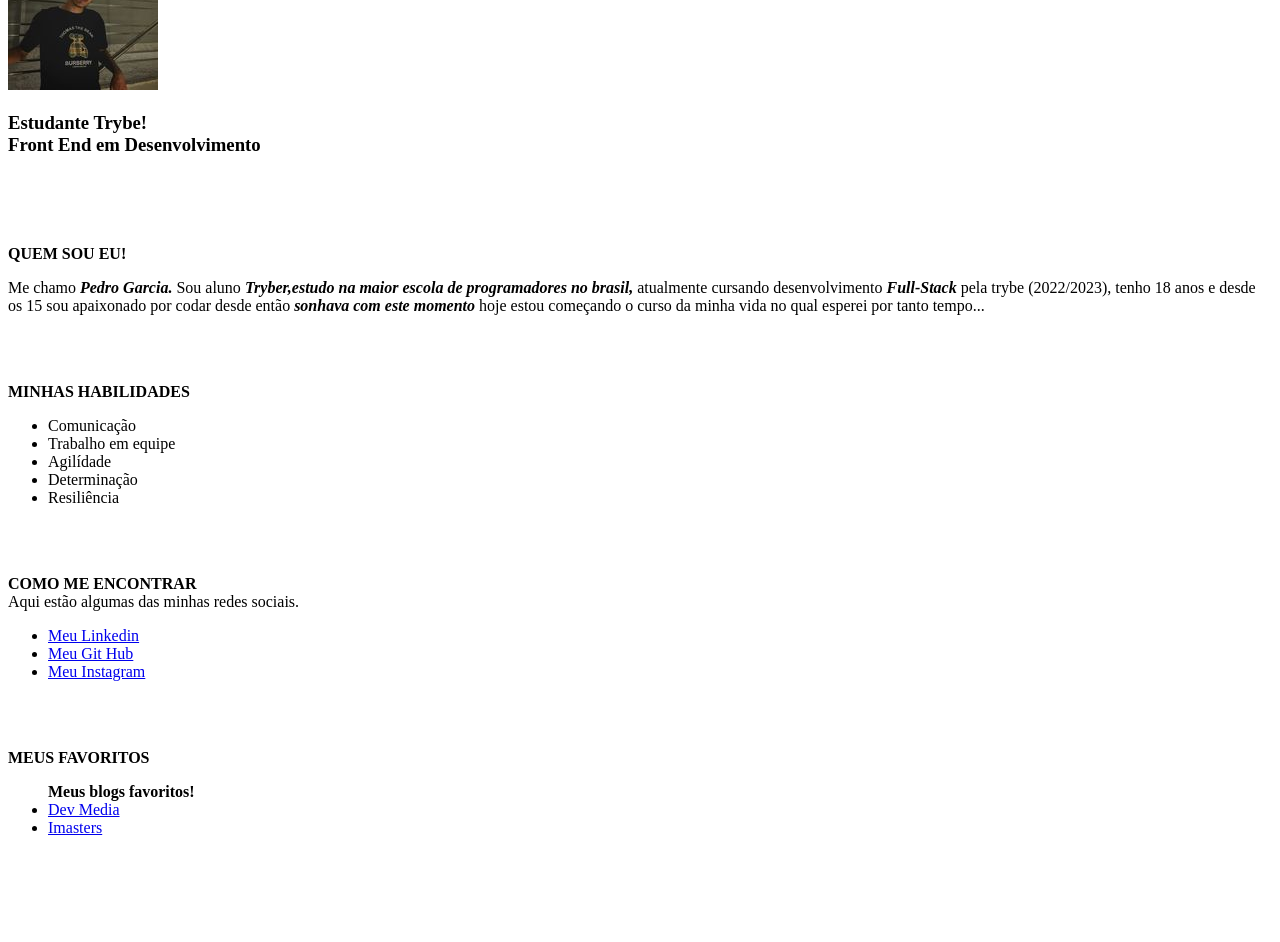
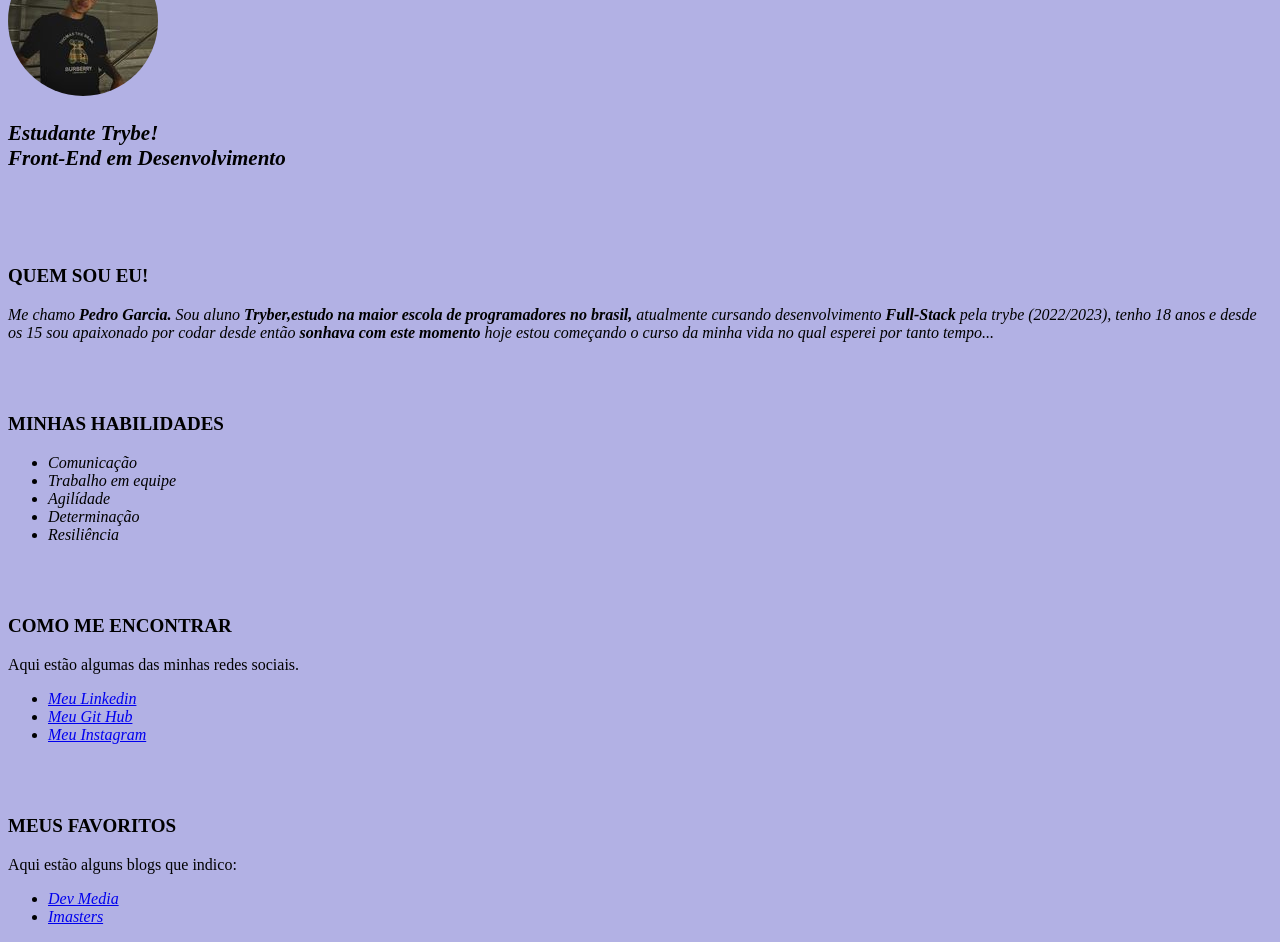
Before and after one commit to Pedrogarcia011/Pedrogarcia011.github.io, a plain HTML site: page index.html in a window 1280 px wide. Shown: the part 181-1123 px from the top of the page. Before the commit the page ends 1034 px from the top, so only its background shows below. Drawn offline with Linux system fonts and the light colour scheme.

Commit message:
meuporti

```diff
--- a/index.html
+++ b/index.html
@@ -4,22 +4,30 @@
     <meta charset="UTF-8">
     <meta http-equiv="X-UA-Compatible" content="IE=edge">
     <meta name="viewport" content="width=device-width, initial-scale=1.0">
-    <title>MeuPortfólio</title>
+    <title>Meu Portifolio</title>
+    <link rel="stylesheet" href="style.css">
 </head>
 <body>
     <h3>Olá, eu sou</h3>
-    <h1>Pedro Henrique.</h1>
-    <img src="239472078_361729928783295_6809385154148595155_n.jpg" alt="minha foto">
-    <h3>Estudante Trybe! <br> Front End em Desenvolvimento</h3>
+    <h1 id="stylenome">Pedro Henrique.</h1>
+    <img src="239472078_361729928783295_6809385154148595155_n.jpg" alt="minhafoto">
+    <h3 class="tamanhotxt">Estudante Trybe! <br> Front-End em Desenvolvimento</h3>
     <br>
     <br>
     <br>
-    <p><strong>QUEM SOU EU!</strong></p>
-    <p>Me chamo <strong><em>Pedro Garcia.</em></strong> Sou aluno <em><strong>Tryber,estudo na maior escola de programadores no brasil,</strong></em> atualmente cursando desenvolvimento <strong><em>Full-Stack</em></strong> pela trybe (2022/2023), tenho 18 anos e desde os 15 sou apaixonado por codar desde então <em><Strong>sonhava com este momento</Strong></em> hoje estou começando o curso da minha vida no qual esperei por tanto tempo... </p>
+    <p class="quemsoueu"><strong>QUEM SOU EU!</strong></p>
+    <p id="descricao"> <p id="descricao">Me chamo <strong><em>Pedro Garcia.</em>
+    </strong> Sou aluno <em><strong>Tryber,estudo na
+        maior escola de programadores no brasil,
+    </strong></em> atualmente cursando desenvolvimento
+     <strong><em>Full-Stack</em></strong> pela trybe (2022/2023),
+     tenho 18 anos e desde os 15 sou apaixonado por codar desde então
+     <em><Strong>sonhava com este momento</Strong></em> hoje estou começando
+      o curso da minha vida no qual esperei por tanto tempo... </p>
       <br>
       <br>
-    <p><strong>MINHAS HABILIDADES</strong></p>
-    <ul>
+      <p class="titulos, quemsoueu"><strong>MINHAS HABILIDADES</strong></p>
+      <ul id="primeiroul">
           <li>Comunicação</li>
           <li>Trabalho em equipe</li>
           <li>Agilídade</li>
@@ -28,16 +36,18 @@
       </ul>
       <br>
       <br>
-    <p><strong>COMO ME ENCONTRAR</strong><br>Aqui estão algumas das minhas redes sociais.</p>
-    <ul>
+      <p class="titulos, quemsoueu"><strong>COMO ME ENCONTRAR</strong></p>
+          <p>Aqui estão algumas das minhas redes sociais.</p>
+      <ul class="links">
           <li> <a href="https://www.linkedin.com/in/pedro-henrique-garcia-7a979a24a/" target="_blank">Meu Linkedin </a> </li>
           <li> <a href="https://github.com/Pedrogarcia011" target="_blank">Meu Git Hub </a> </li>
           <li> <a href="https://www.instagram.com/pedrogarcia.morais/" target="_blank">Meu Instagram </a> </li>
       </ul>
       <br>
       <br>
-    <p><strong>MEUS FAVORITOS</strong></p>
-    <ul> <strong> Meus blogs favoritos! </strong>
+      <p class="titulos, quemsoueu"><strong>MEUS FAVORITOS</strong></p>
+          <p>Aqui estão alguns blogs que indico:</p>
+      <ul class="links">
         <li> <a href="https://www.devmedia.com.br/artigos/" target="_blank">Dev Media</a> </li>
         <li> <a href="https://imasters.com.br/" target="_blank">Imasters</a> </li>
      </ul>
--- /dev/null
+++ b/style.css
@@ -0,0 +1,43 @@
+#stylenome{
+    font-family: Georgia, 'Times New Roman', Times, serif
+}
+
+h3{
+    font-style: italic;
+}
+
+#quemsoueu{
+    font-family:sans-serif ;
+}
+
+#descricao{
+    font-style: italic;
+}
+
+.titulos{
+    font-family: sans-serif;
+}
+
+#primeiroul{
+    font-style: italic;
+}
+
+.links{
+    font-style: italic;
+}
+
+img{
+    border-radius: 50%;
+}
+
+body{
+    background-color: rgba(7, 5, 168, 0.308);
+}
+
+.tamanhotxt{
+    font-size: 21px;
+}
+
+.quemsoueu{
+    font-size: 19px;
+}
```
Lines whose indentation alone changed are shown as unchanged.
